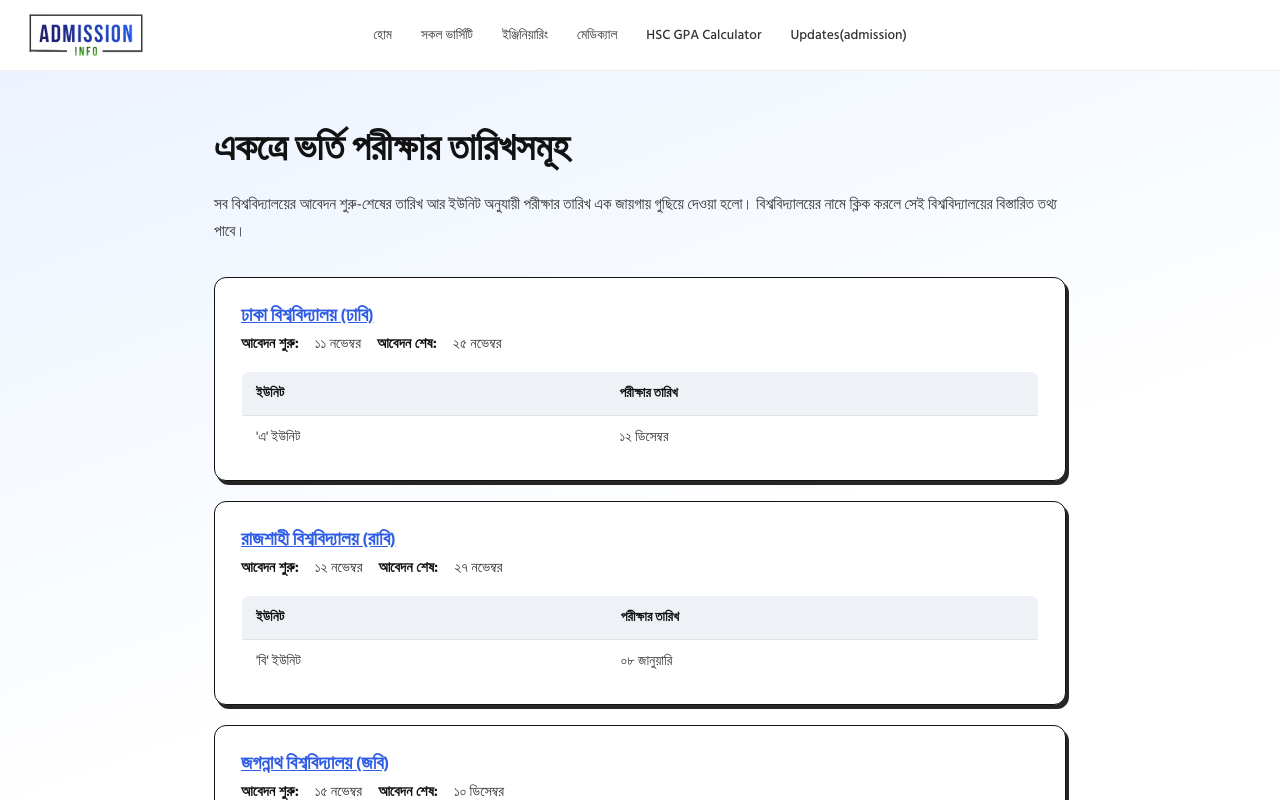
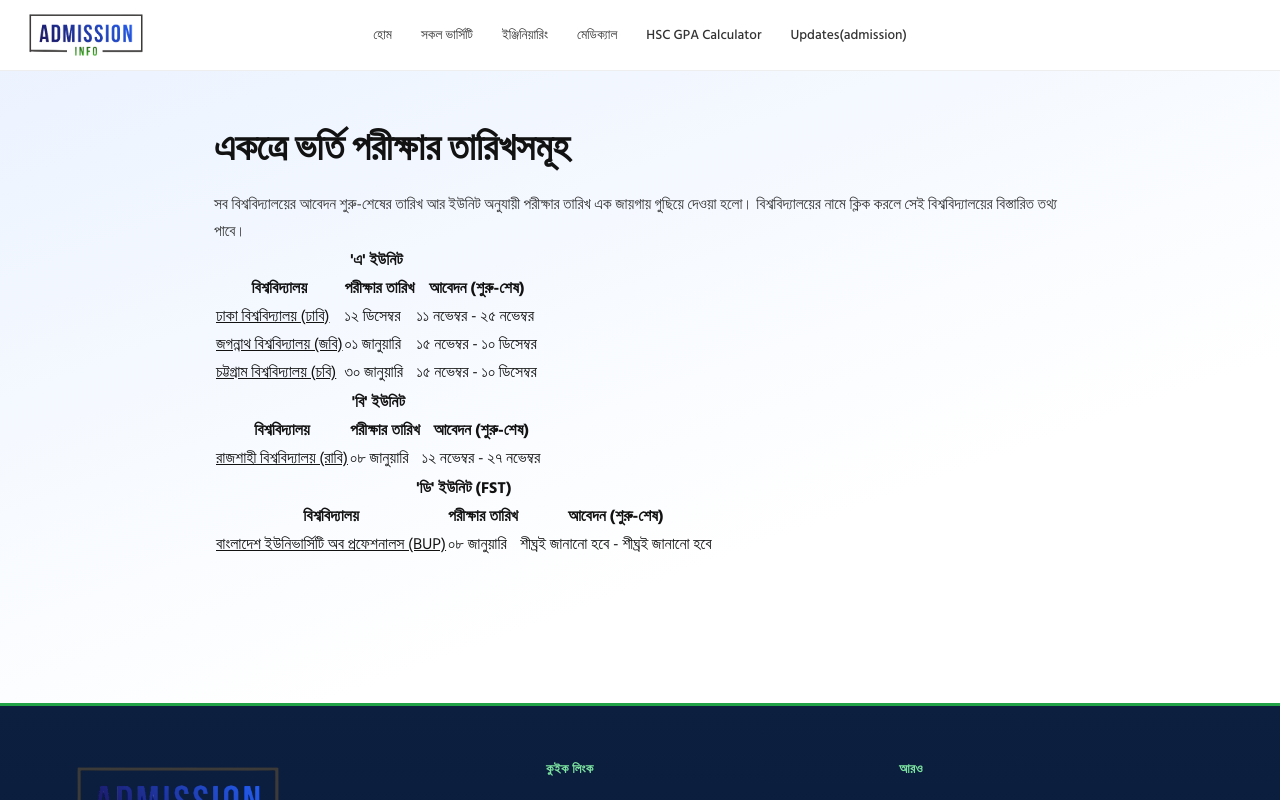
Before and after one commit to nishat-jihad/Admission-info, a Next.js app in the folder chance-hobe-ki/: page /exam-dates in a window 1280 px wide. Shown: the top 800 px of the page. Built offline with nearby package versions, Linux system fonts and the light colour scheme.

Commit message:
Update page.js

```diff
--- a/chance-hobe-ki/src/app/exam-dates/page.js
+++ b/chance-hobe-ki/src/app/exam-dates/page.js
@@ -9,7 +9,32 @@ export const metadata = {
     "সব বিশ্ববিদ্যালয়ের আবেদন শুরু-শেষের তারিখ আর ইউনিট অনুযায়ী পরীক্ষার তারিখ একসাথে এক পেজে।",
 };
 
+// examDates.js (per-university) থেকে ইউনিট অনুযায়ী গ্রুপ করা হচ্ছে, যাতে
+// একই ইউনিটের ভার্সিটিগুলো একটা টেবিলের নিচে একসাথে দেখানো যায় (যেমন
+// 'এ' ইউনিট-এ ঢাবি, জবি, চবি — সবাই একই টেবিলে)।
+function groupByUnit(data) {
+  const groups = [];
+  const indexByUnit = {};
+  data.forEach((u) => {
+    u.schedule.forEach((row) => {
+      if (!(row.unit in indexByUnit)) {
+        indexByUnit[row.unit] = groups.length;
+        groups.push({ unit: row.unit, rows: [] });
+      }
+      groups[indexByUnit[row.unit]].rows.push({
+        universityId: u.universityId,
+        universityName: u.universityName,
+        examDate: row.date,
+        applicationRange: `${u.applicationStart} - ${u.applicationEnd}`,
+      });
+    });
+  });
+  return groups;
+}
+
 export default function ExamDatesPage() {
+  const unitGroups = groupByUnit(examDates);
+
   return (
     <>
       <Navbar />
@@ -21,38 +46,40 @@ export default function ExamDatesPage() {
           বিশ্ববিদ্যালয়ের বিস্তারিত তথ্য পাবে।
         </p>
 
-        <div className="updates-list exam-dates-list">
-          {examDates.map((u) => (
-            <article key={u.id} className="update-card">
-              <h2 className="update-title">
-                <Link href={`/university/${u.universityId}`} className="about-link">
-                  {u.universityName}
-                </Link>
-              </h2>
-              <p className="update-app-dates exam-dates-app-dates">
-                <strong>আবেদন শুরু:</strong> {u.applicationStart}
-                {"  "}
-                <strong>আবেদন শেষ:</strong> {u.applicationEnd}
-              </p>
-              <div className="update-table-wrap">
-                <table className="update-table">
+        <div className="exam-unit-groups">
+          {unitGroups.map((group) => (
+            <div key={group.unit} className="exam-unit-table-wrap">
+              <table className="exam-unit-table">
                 <thead>
                   <tr>
-                      <th>ইউনিট</th>
+                    <th colSpan={3} className="exam-unit-header">
+                      {group.unit}
+                    </th>
+                  </tr>
+                  <tr>
+                    <th>বিশ্ববিদ্যালয়</th>
                     <th>পরীক্ষার তারিখ</th>
+                    <th>আবেদন (শুরু-শেষ)</th>
                   </tr>
                 </thead>
                 <tbody>
-                    {u.schedule.map((row, i) => (
-                      <tr key={i} className={i % 2 === 0 ? "row-white" : "row-grey"}>
-                        <td>{row.unit}</td>
-                        <td>{row.date}</td>
+                  {group.rows.map((row) => (
+                    <tr key={row.universityId}>
+                      <td className="exam-uni-cell">
+                        <Link
+                          href={`/university/${row.universityId}`}
+                          className="exam-uni-link"
+                        >
+                          {row.universityName}
+                        </Link>
+                      </td>
+                      <td>{row.examDate}</td>
+                      <td>{row.applicationRange}</td>
                     </tr>
                   ))}
                 </tbody>
               </table>
             </div>
-            </article>
           ))}
         </div>
       </main>
```
Lines whose indentation alone changed are shown as unchanged.
